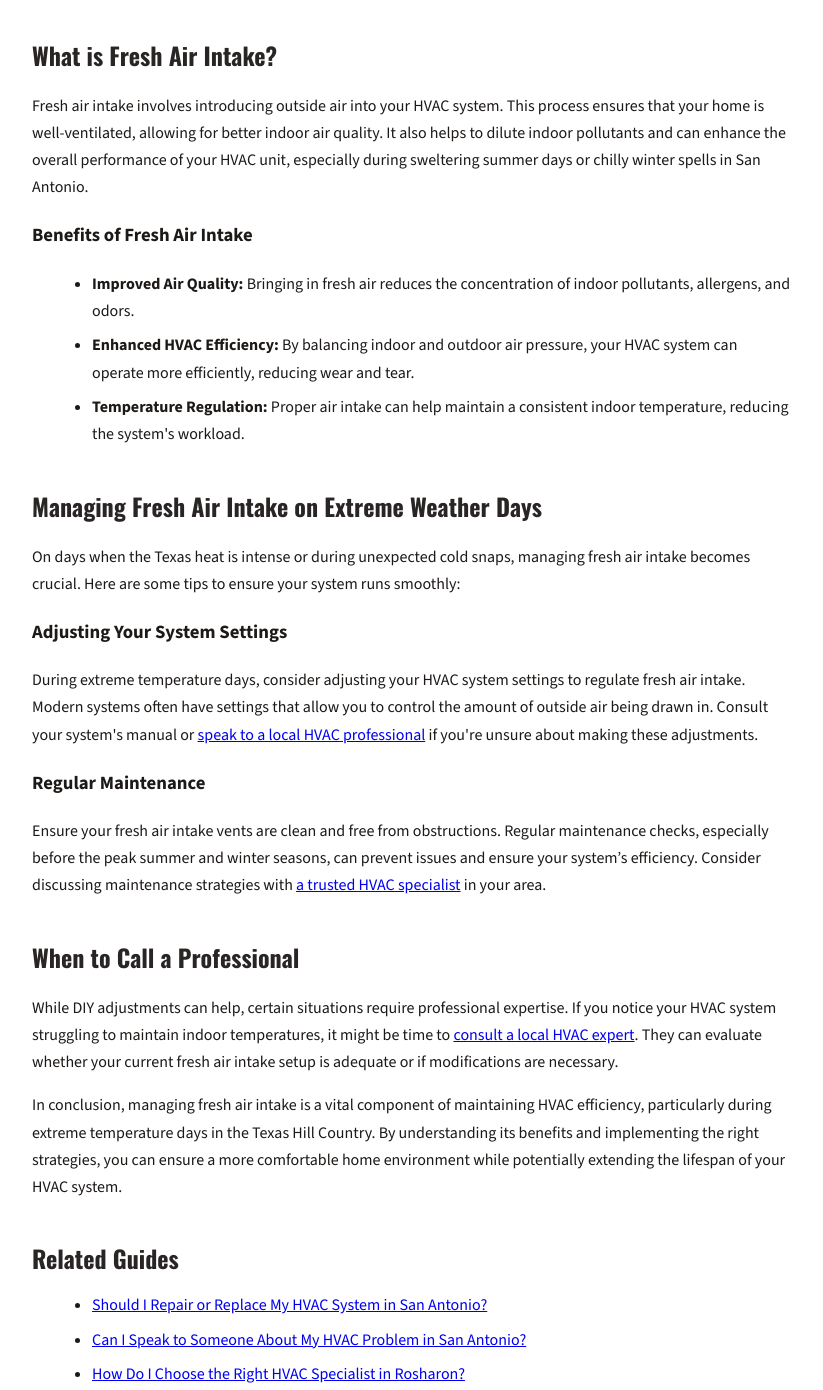
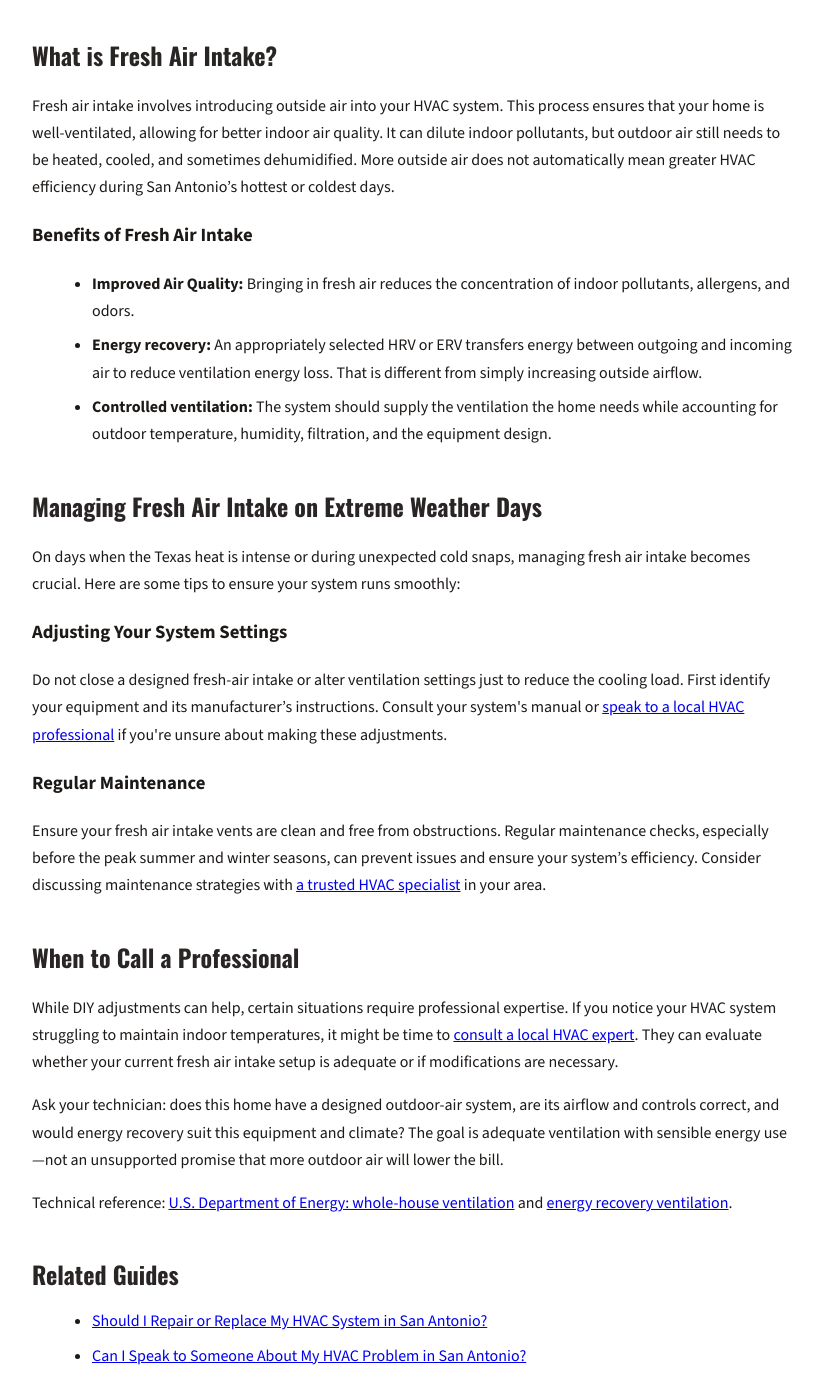
Before and after one commit to debsaisolutions-sketch/sanantoniotxhvacrepair, a website: page blog/how-can-fresh-air-intake-improve-hvac-efficiency-on-extreme-temperature-days.html in a window 1280 px wide. Shown: the part 290-1680 px from the top of the page, without its empty margins (228-1051 px from the left). Drawn offline with nearby package versions, Linux system fonts and the light colour scheme.

Commit message:
Correct ventilation efficiency claims and local article links

```diff
--- a/blog/how-can-fresh-air-intake-improve-hvac-efficiency-on-extreme-temperature-days.html
+++ b/blog/how-can-fresh-air-intake-improve-hvac-efficiency-on-extreme-temperature-days.html
@@ -92,33 +92,34 @@
     <p>Handling extreme temperatures in the Texas Hill Country can be a challenging task for any homeowner. One often overlooked aspect of HVAC efficiency during these days is the role of fresh air intake. Understanding how fresh air intake works and its impact on your HVAC system can help you maintain a comfortable home environment without overburdening your system.</p>
 
 <h2>What is Fresh Air Intake?</h2>
-<p>Fresh air intake involves introducing outside air into your HVAC system. This process ensures that your home is well-ventilated, allowing for better indoor air quality. It also helps to dilute indoor pollutants and can enhance the overall performance of your HVAC unit, especially during sweltering summer days or chilly winter spells in San Antonio.</p>
+<p>Fresh air intake involves introducing outside air into your HVAC system. This process ensures that your home is well-ventilated, allowing for better indoor air quality. It can dilute indoor pollutants, but outdoor air still needs to be heated, cooled, and sometimes dehumidified. More outside air does not automatically mean greater HVAC efficiency during San Antonio’s hottest or coldest days.</p>
 
 <h3>Benefits of Fresh Air Intake</h3>
 <ul>
   <li><strong>Improved Air Quality:</strong> Bringing in fresh air reduces the concentration of indoor pollutants, allergens, and odors.</li>
-  <li><strong>Enhanced HVAC Efficiency:</strong> By balancing indoor and outdoor air pressure, your HVAC system can operate more efficiently, reducing wear and tear.</li>
-  <li><strong>Temperature Regulation:</strong> Proper air intake can help maintain a consistent indoor temperature, reducing the system's workload.</li>
+  <li><strong>Energy recovery:</strong> An appropriately selected HRV or ERV transfers energy between outgoing and incoming air to reduce ventilation energy loss. That is different from simply increasing outside airflow.</li>
+  <li><strong>Controlled ventilation:</strong> The system should supply the ventilation the home needs while accounting for outdoor temperature, humidity, filtration, and the equipment design.</li>
 </ul>
 
 <h2>Managing Fresh Air Intake on Extreme Weather Days</h2>
 <p>On days when the Texas heat is intense or during unexpected cold snaps, managing fresh air intake becomes crucial. Here are some tips to ensure your system runs smoothly:</p>
 
 <h3>Adjusting Your System Settings</h3>
-<p>During extreme temperature days, consider adjusting your HVAC system settings to regulate fresh air intake. Modern systems often have settings that allow you to control the amount of outside air being drawn in. Consult your system's manual or <a href="/can-i-speak-to-someone-about-my-hvac-problem-in-san-antonio">speak to a local HVAC professional</a> if you're unsure about making these adjustments.</p>
+<p>Do not close a designed fresh-air intake or alter ventilation settings just to reduce the cooling load. First identify your equipment and its manufacturer’s instructions. Consult your system's manual or <a href="/blog/can-i-speak-to-someone-about-my-hvac-problem-in-san-antonio.html">speak to a local HVAC professional</a> if you're unsure about making these adjustments.</p>
 
 <h3>Regular Maintenance</h3>
-<p>Ensure your fresh air intake vents are clean and free from obstructions. Regular maintenance checks, especially before the peak summer and winter seasons, can prevent issues and ensure your system’s efficiency. Consider discussing maintenance strategies with <a href="/how-do-i-choose-the-right-hvac-specialist-in-rosharon">a trusted HVAC specialist</a> in your area.</p>
+<p>Ensure your fresh air intake vents are clean and free from obstructions. Regular maintenance checks, especially before the peak summer and winter seasons, can prevent issues and ensure your system’s efficiency. Consider discussing maintenance strategies with <a href="/blog/can-i-speak-to-someone-about-my-hvac-problem-in-san-antonio.html">a trusted HVAC specialist</a> in your area.</p>
 
 <h2>When to Call a Professional</h2>
-<p>While DIY adjustments can help, certain situations require professional expertise. If you notice your HVAC system struggling to maintain indoor temperatures, it might be time to <a href="/should-i-repair-or-replace-my-hvac-system-in-san-antonio">consult a local HVAC expert</a>. They can evaluate whether your current fresh air intake setup is adequate or if modifications are necessary.</p>
+<p>While DIY adjustments can help, certain situations require professional expertise. If you notice your HVAC system struggling to maintain indoor temperatures, it might be time to <a href="/blog/should-i-repair-or-replace-my-hvac-system-in-san-antonio.html">consult a local HVAC expert</a>. They can evaluate whether your current fresh air intake setup is adequate or if modifications are necessary.</p>
 
-<p>In conclusion, managing fresh air intake is a vital component of maintaining HVAC efficiency, particularly during extreme temperature days in the Texas Hill Country. By understanding its benefits and implementing the right strategies, you can ensure a more comfortable home environment while potentially extending the lifespan of your HVAC system.</p>
+<p>Ask your technician: does this home have a designed outdoor-air system, are its airflow and controls correct, and would energy recovery suit this equipment and climate? The goal is adequate ventilation with sensible energy use—not an unsupported promise that more outdoor air will lower the bill.</p>
+<p>Technical reference: <a href="https://bsesc.energy.gov/energy-basics/hvac-whole-house-ventilation-0">U.S. Department of Energy: whole-house ventilation</a> and <a href="https://bsesc.energy.gov/energy-basics/hvac-energy-recovery-ventilation">energy recovery ventilation</a>.</p>
 <h2>Related Guides</h2>
 <ul>
 <li><a href="https://sanantoniotxhvacrepair.com/blog/should-i-repair-or-replace-my-hvac-system-in-san-antonio.html">Should I Repair or Replace My HVAC System in San Antonio?</a></li>
 <li><a href="https://sanantoniotxhvacrepair.com/blog/can-i-speak-to-someone-about-my-hvac-problem-in-san-antonio.html">Can I Speak to Someone About My HVAC Problem in San Antonio?</a></li>
-<li><a href="https://sanantoniotxhvacrepair.com/blog/how-do-i-choose-the-right-hvac-specialist-in-rosharon.html">How Do I Choose the Right HVAC Specialist in Rosharon?</a></li>
+
 </ul>
     <div class="cta">
       <p>Local HVAC help for homeowners — practical guides and when to call a pro.</p>
```
